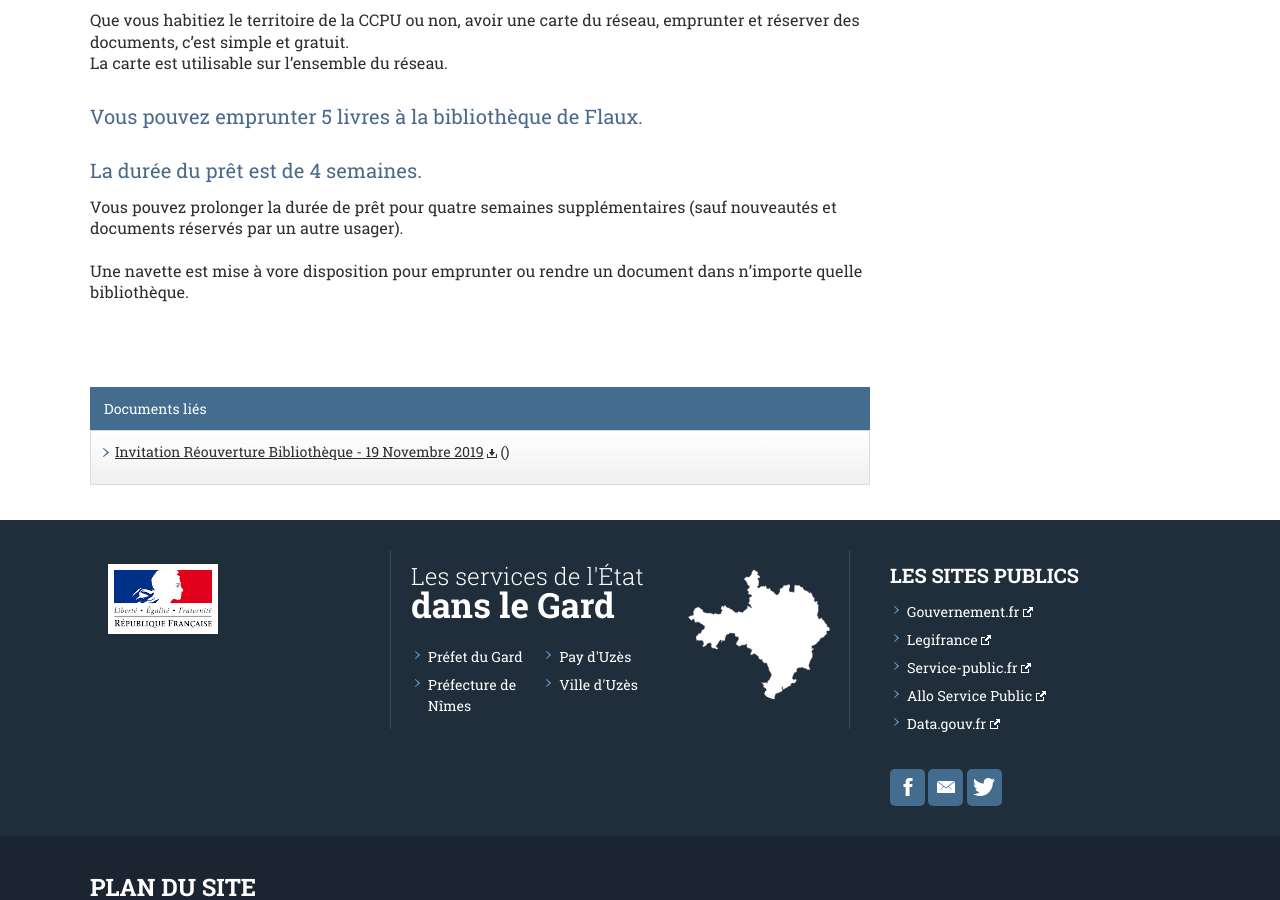
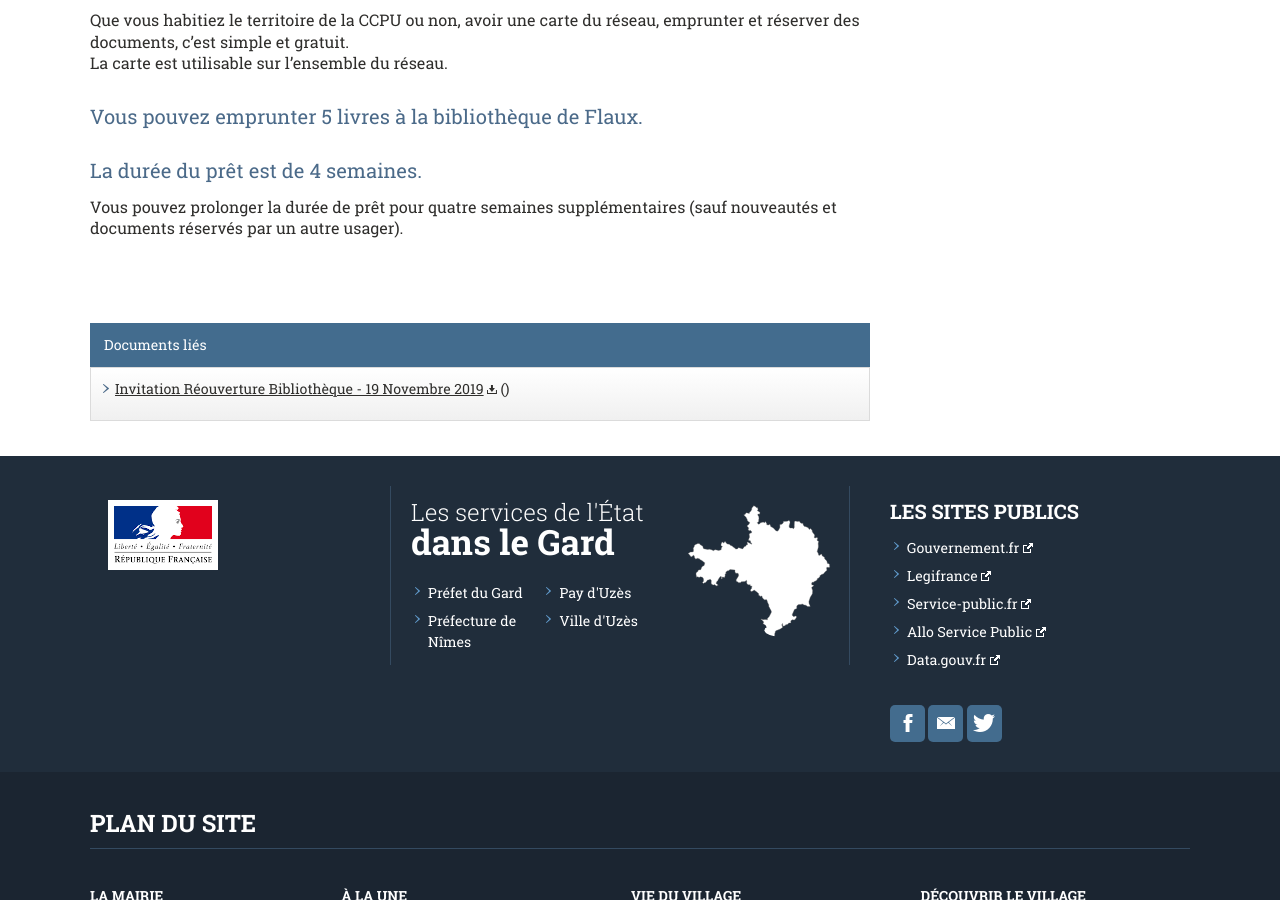
Before and after one commit to Flaux-Village/flaux-village.github.io, a Jekyll site: the page built from bibliotheque.md, in a window 1280 px wide and 900 px high, scrolled down 1207 px. Built offline with Jekyll 4.4.1, drawn with Linux system fonts in a browser that asks for light colours; our own code applies the rules of GitHub Pages for plain Markdown files.

Commit message:
Update bibliotheque.md

```diff
--- a/bibliotheque.md
+++ b/bibliotheque.md
@@ -47,5 +47,3 @@ La carte est utilisable sur l'ensemble du réseau. <br>
 ## La durée du prêt est de 4 semaines. <br>
 
 Vous pouvez prolonger la durée de prêt pour quatre semaines supplémentaires (sauf nouveautés et documents réservés par un autre usager).<br>
-
-Une navette est mise à vore disposition pour emprunter ou rendre un document dans n'importe quelle bibliothèque.<br>
```
